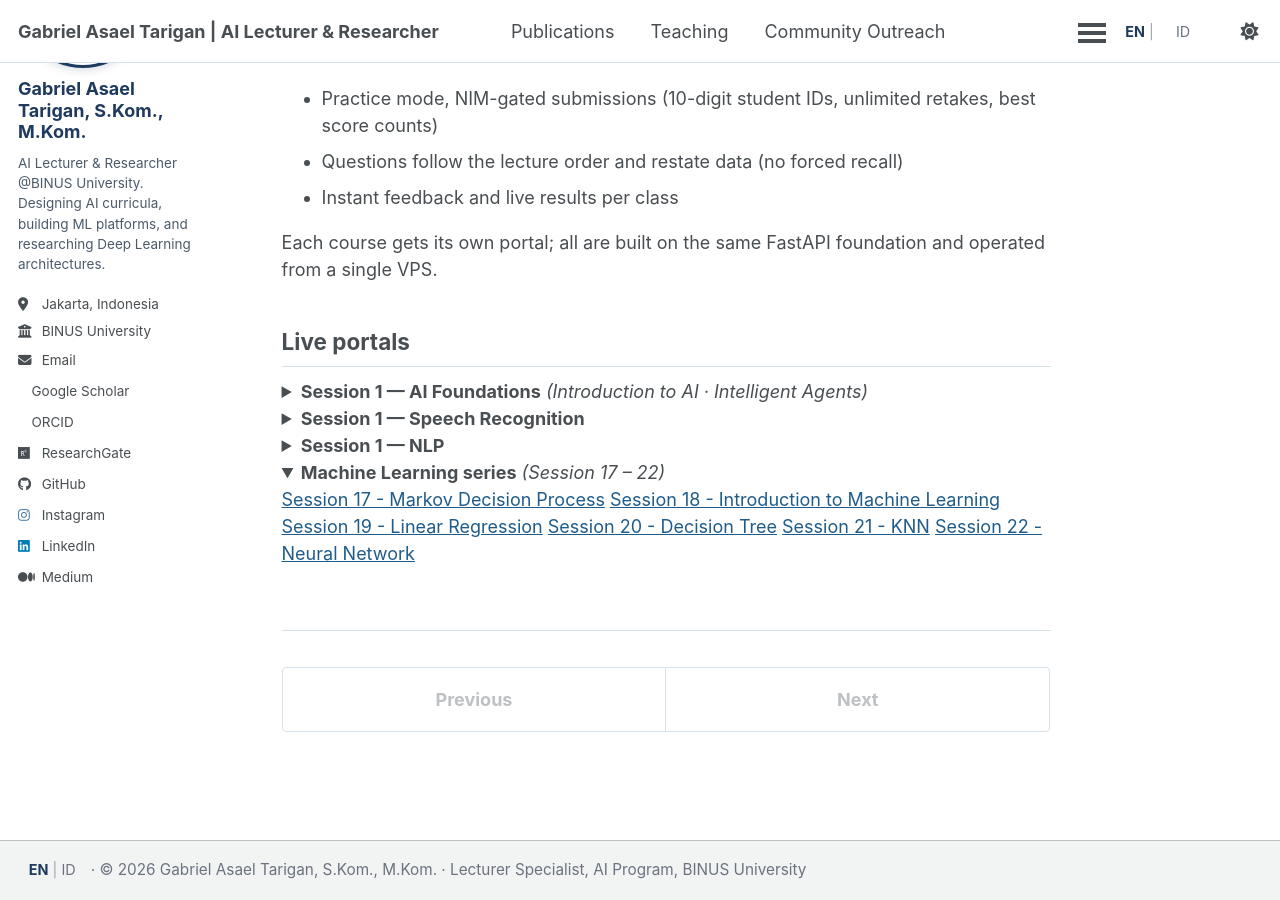
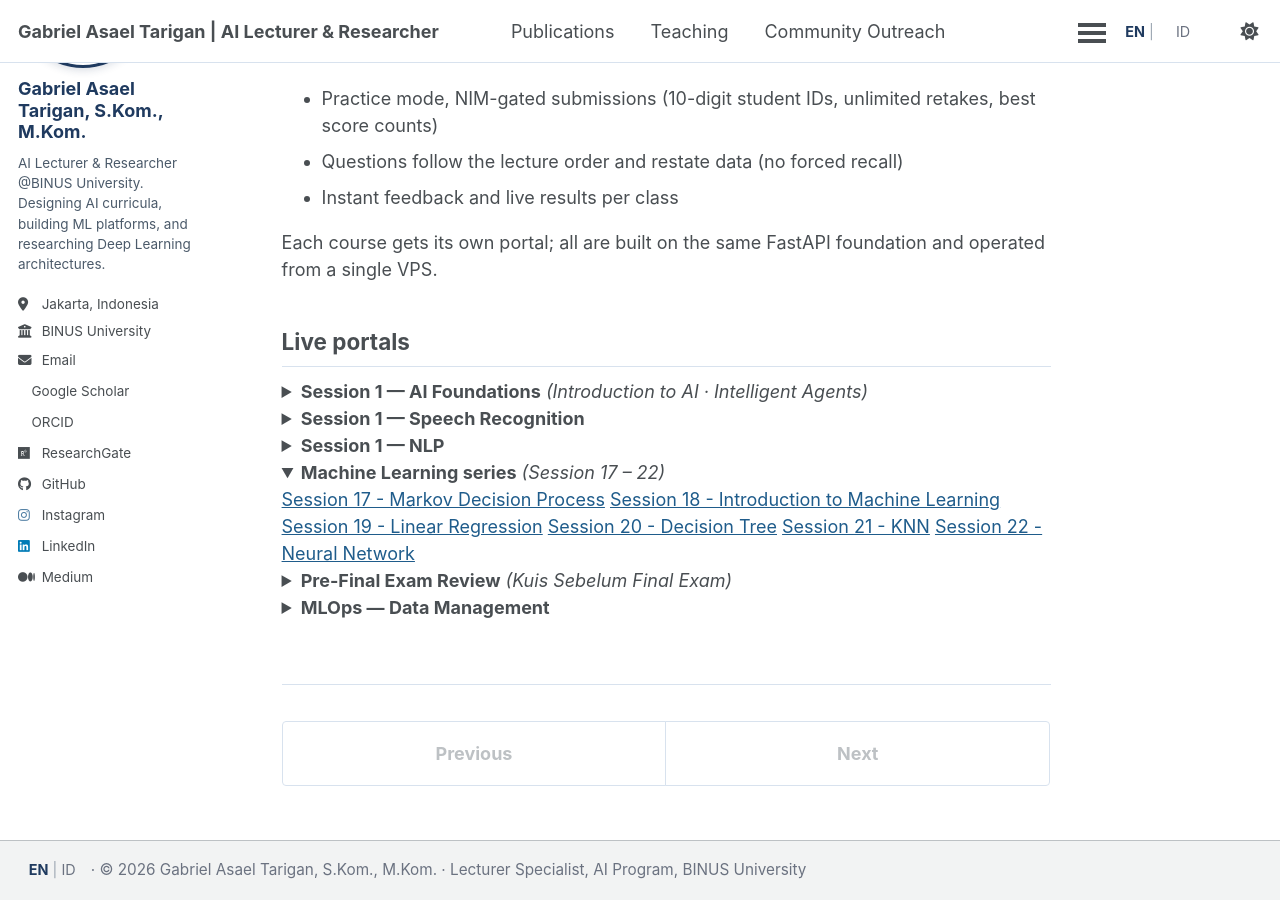
Before and after one commit to asaeltarigan/asaeltarigan.github.io, a Jekyll site: the page built from _portfolio/course-quiz-portals.md, in a window 1280 px wide and 900 px high, scrolled down 161 px. Built offline with Jekyll 4.4.1, drawn with Linux system fonts in a browser that asks for light colours; a style sheet for code colours, icons or effects is not loaded.

Commit message:
Add QuizReal (Kuis Sebelum Final Exam) to live portals

```diff
--- a/_portfolio/course-quiz-portals.md
+++ b/_portfolio/course-quiz-portals.md
@@ -53,3 +55,17 @@ Each course gets its own portal; all are built on the same FastAPI foundation an
 <a href="https://para-partially-tutorial-excluded.trycloudflare.com/">Session 22 - Neural Network</a>
 
 </details>
+
+<details>
+<summary><strong>Pre-Final Exam Review</strong> <em>(Kuis Sebelum Final Exam)</em></summary>
+
+<a href="https://area-trans-had-signed.trycloudflare.com/">Kuis Sebelum Final Exam</a>
+
+</details>
+
+<details>
+<summary><strong>MLOps — Data Management</strong></summary>
+
+<a href="https://treasures-advantages-focuses-mega.trycloudflare.com/">MLOps Recall - Data Management</a>
+
+</details>
```
Also changed, not shown: other parts of _portfolio/course-quiz-portals.md (+2 -0 lines).
